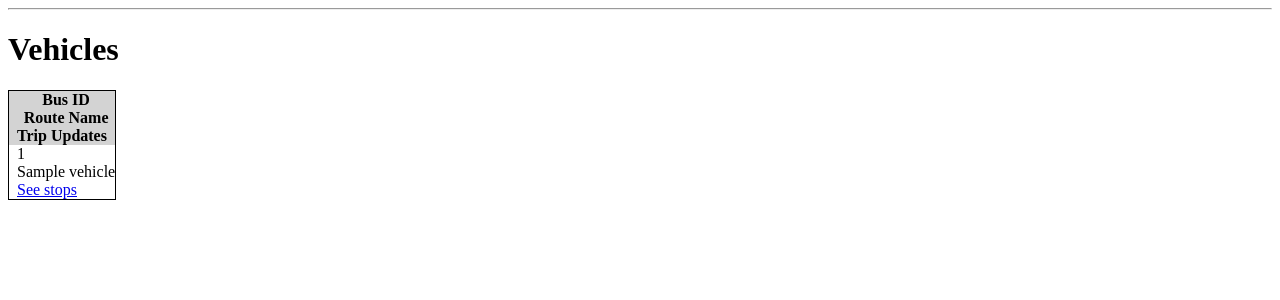
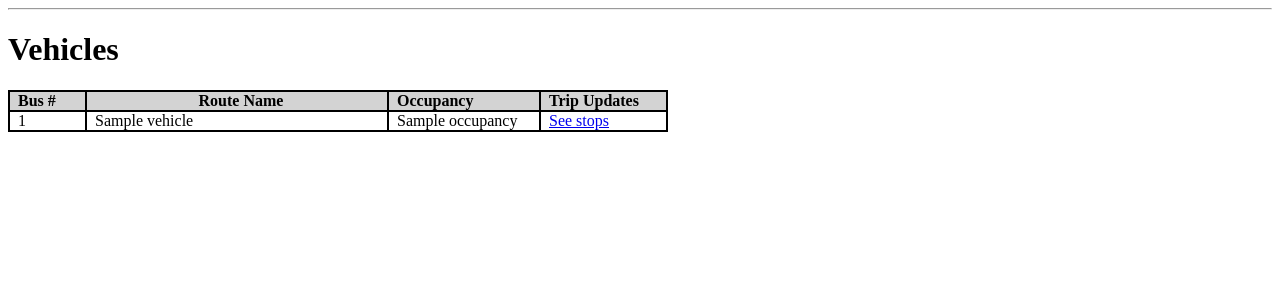
Before and after one commit to Team-6-CMSC447-SP-24/MTA_App, a Flask app: template templates/index.html in a window 1280 px wide. Shown: the part 63-363 px from the top of the page. Run offline with Flask 3, Linux system fonts and the light colour scheme; the template is opened without the code that fills it: most values are stand-ins (such as "Sample title", 1, 10 or a date in 2020).

Commit message:
add occupancy to landing page; changed to use bus ID on landing vs trip ID

```diff
--- a/templates/index.html
+++ b/templates/index.html
@@ -1,20 +1,22 @@
-<!-- Based on code from https://www.digitalocean.com/community/tutorials/how-to-use-an-sqlite-database-in-a-flask-application -->
 {% extends 'base.html' %}
 
 {% block content %}
     <h1>{% block title %} Vehicles {% endblock %}</h1>
     <div class="div-table">
         <div class="div-table-row">
-            <div class="div-table-id-col" style="font-weight: bold; text-align: center">&ensp;Bus ID</div>
-            <div  class="div-table-name-col" style="font-weight: bold; text-align: center">&ensp;Route Name</div>
-            <div  class="div-table-col" style="font-weight: bold">&ensp;Trip Updates</div>
+            <div class="div-table-col-tiny" style="font-weight: bold">&ensp;Bus #</div>
+            <div class="div-table-col-medium" style="font-weight: bold; text-align: center">&ensp;Route Name</div>
+            <div class="div-table-col-large" style="font-weight: bold; width: 150px">&ensp;Occupancy</div>
+            <div class="div-table-col-small" style="font-weight: bold">&ensp;Trip Updates</div>
+
         </div>
 
         {% for vehicle in vehicles %}
         <div>
-            <div class="div-table-id-col">&ensp;{{ vehicle['id'] }}</div>
-            <div class="div-table-name-col">&ensp;{{ vehicle['name'] }}</div>
-            <div class="div-table-col">&ensp;<a href="{{ url_for('tripupdate', id=vehicle['id']) }}">See stops</a></div>
+            <div class="div-table-col-tiny">&ensp;{{ vehicle.busId }}</div>
+            <div class="div-table-col-medium">&ensp;{{ vehicle.name }}</div>
+            <div class="div-table-col-large" style="width: 150px">&ensp;{{ vehicle.occupancy }}</div>
+            <div class="div-table-col-small">&ensp;<a href="{{ url_for('tripupdate', id=vehicle.tripId) }}">See stops</a></div>
         </div>
         {% endfor %}
 
```
Also changed, not shown: templates/tripupdate.html (+5 -6 lines).
